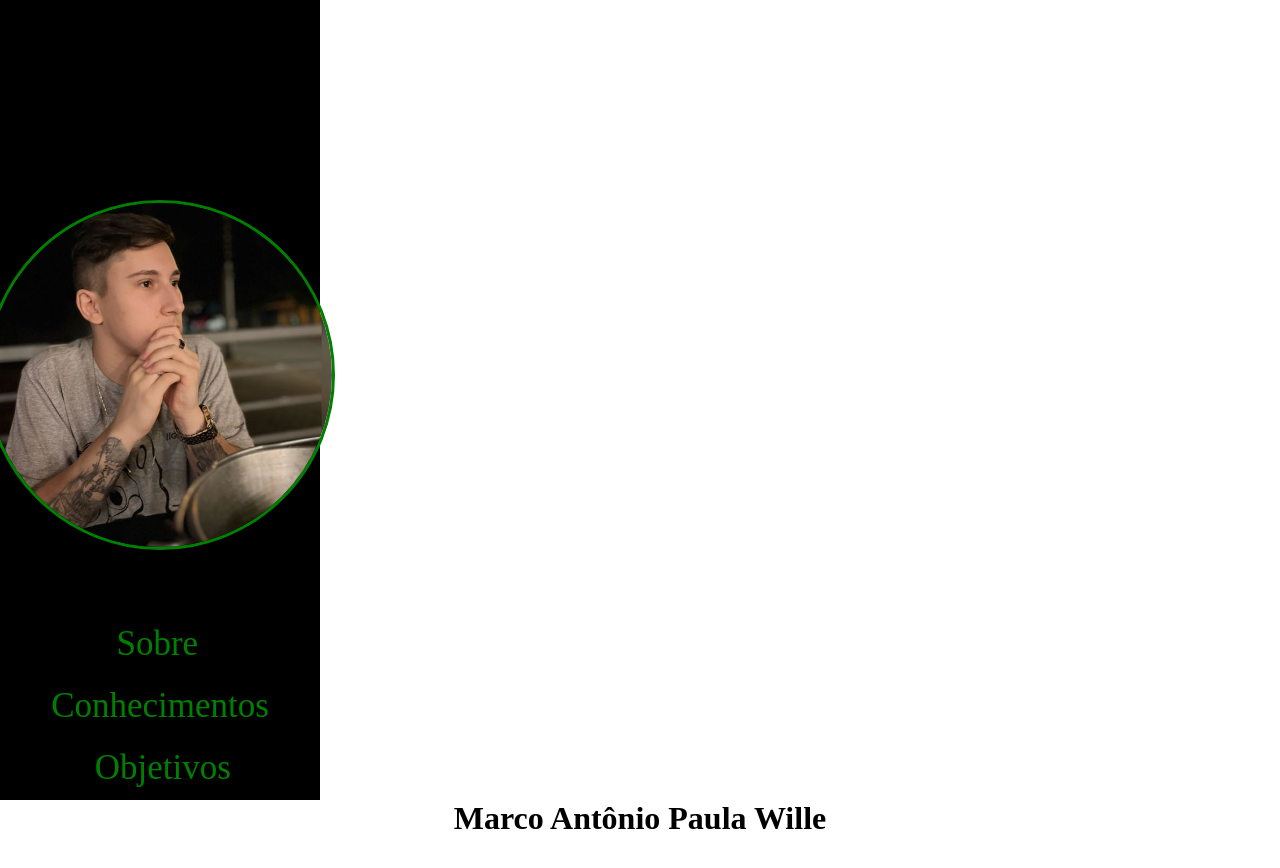
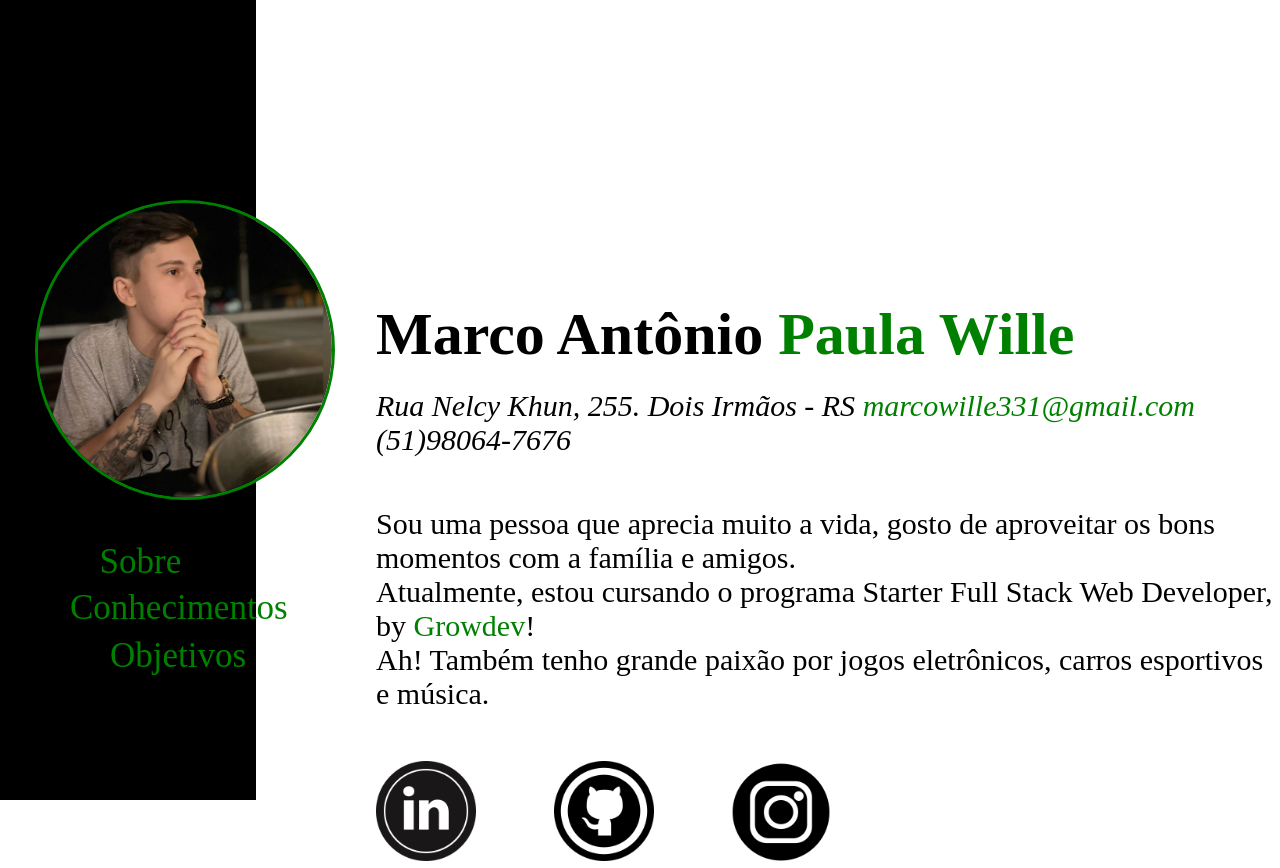
Before and after one commit to Biwimarco/Atividade-final-Front-End, a plain HTML site: page Index.html in a window 1280 px wide. Before the commit the page ends 837 px from the top, so only its background shows below. Drawn offline with Linux system fonts and the light colour scheme.

Commit message:
index/sobre finalizado

```diff
--- a/Index.html
+++ b/Index.html
@@ -16,21 +16,42 @@
                 <nav>
                     <div>
                         <div class="sobre">
-                            <a id="link" href="./">Sobre</a>
+                            <a id="link" href="./Index.html">Sobre</a>
                         </div>
                                 <div class="conhecimentos">
-                                    <a id="link" href="./">Conhecimentos</a>
+                                    <a id="link" href="./conhecimentos.html">Conhecimentos</a>
                                 </div>
                         <div class="objetivos">
-                            <a id="link" href="./">Objetivos</a>
+                            <a id="link" href="./objetivos.html">Objetivos</a>
                         </div>
                     </div>
                 </nav>
             </div>
-        </div>
-        <div class="container">
             <div class="bloco2">
-                <h1>Marco Antônio <span>Paula Wille</span></h1>
+                <h1>Marco Antônio <span id="sobrenome">Paula Wille</span></h1>
+                <p>
+                    <address id="infos">
+                        Rua Nelcy Khun, 255. Dois Irmãos - RS
+                        <span>
+                            <a id="email" href="mailto:marcowille331@gmail.com">marcowille331@gmail.com</a>
+                        </span>
+                        (51)98064-7676
+                    </address>
+                </p>
+                <p class="descrição">
+                    Sou uma pessoa que aprecia muito a vida, gosto de aproveitar os bons momentos com a família e amigos. <br>
+                    Atualmente, estou cursando o programa Starter Full Stack Web Developer, by
+                    <a id="email" href="https://www.growdev.com.br" target="_blank" rel="noopener noreferrer">Growdev</a>! <br>
+                    Ah! Também tenho grande paixão por jogos eletrônicos, carros esportivos e música.
+                </p>
+                <section>
+                    <a href="https://www.linkedin.com/in/marco-wille-64696a271/" target="_blank" rel="noopener noreferrer">
+                        <img id="redes-sociais" src="./images/linkedin.png" alt="ícone linkedin"></a>
+                        <a href="https://github.com/Biwimarco" target="_blank" rel="noopener noreferrer">
+                            <img id="redes-sociais" src="./images/github.png" alt="ícone github"></a>
+                            <a href="https://instagram.com/biwimarco?igshid=MzRlODBiNWFlZA==" target="_blank" rel="noopener noreferrer">
+                                <img id="redes-sociais" src="./images/instagram.png" alt="ícone instagram"></a>
+                </section>
             </div>
         </div>
     </main>
--- a/styles.css
+++ b/styles.css
@@ -4,21 +4,25 @@
     box-sizing: border-box;
   }
 
+  .container {
+    display: flex;
+  }
+
   .bloco1 {
-    width: 25%;
+    width: 20%;
     height: 100vh;
-    display: flex;
-    flex-direction: column;
-    align-items: center;
     background-color: black;
+    justify-content: center;
+    display: inline-block;
   }
 
   .foto {
-    width: 350px;
-    height: 350px;
+    width: 300px;
+    height: 300px;
     margin-top: 200px;
     border-radius: 50%;
-    margin-bottom: 20%;
+    margin-left: 35px;
+    margin-bottom: 15%;
     border-style: solid;
     color: green;
   }
@@ -27,23 +31,77 @@
     text-decoration: none;
     color: green;
     font-size: 35px;
+    margin-left: 10px;
   }
 
   .sobre {
-    margin-bottom: 10%;
-    margin-left: 30%;
-}
+    margin-bottom: 6px;
+    margin-left: 35%;
+  }
 
 .conhecimentos {
-    margin-bottom: 10%;
-}
+    margin-bottom: 3%;
+    margin-left: 60px;
+  }
 
 .objetivos {
     margin-left: 20%;
+    margin-left: 100px;
+  }
+
+.bloco2 {
+  padding-top: 300px;
+  padding-left: 120px;
+  font-size: 30px;
+  display: inline-block;
 }
 
-.bloco2 {
-    display: flex;
-    flex-direction: column;
-    align-items: center;
+#sobrenome {
+  color: green;
 }
+
+#infos {
+  padding-right: 50px;
+  padding-top: 20px;
+}
+
+#email {
+  text-decoration: none;
+  color: green;
+}
+
+.descrição {
+  padding-top: 50px;
+  font-size: 30px;
+}
+
+#redes-sociais {
+  width: 100px;
+  height: 100px;
+  margin-top: 50px;
+  margin-right: 70px;
+}
+
+#redes-sociais:hover{
+  cursor: pointer;
+ transform: scale(1.2);
+ transition: 0.2s;
+}
+
+.sobre:hover {
+  cursor: pointer;
+  transform: scale(1.2);
+  transition: 0.2s;
+}
+
+.conhecimentos:hover {
+  cursor: pointer;
+  transform: scale(1.2);
+  transition: 0.2s;
+}
+
+.objetivos:hover {
+  cursor: pointer;
+  transform: scale(1.2);
+  transition: 0.2s;
+}
```
Also changed, not shown: conhecimentos.html (added), images/github.png (added), images/instagram.png (added), images/linkedin.png (added), objetivos.html (added).
